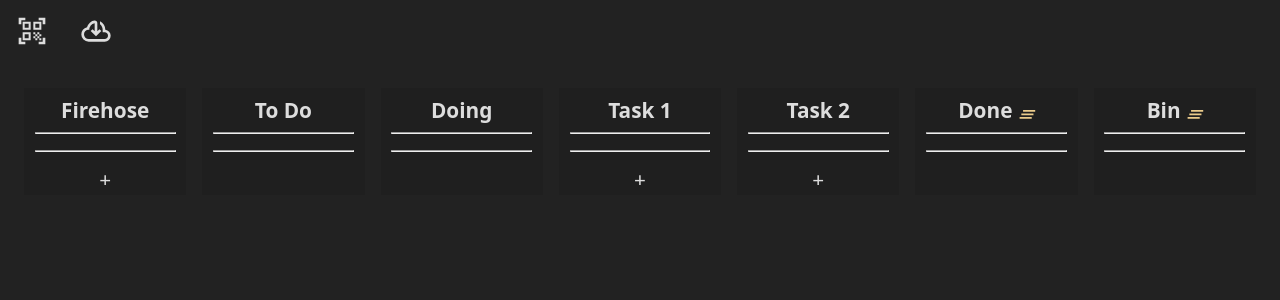
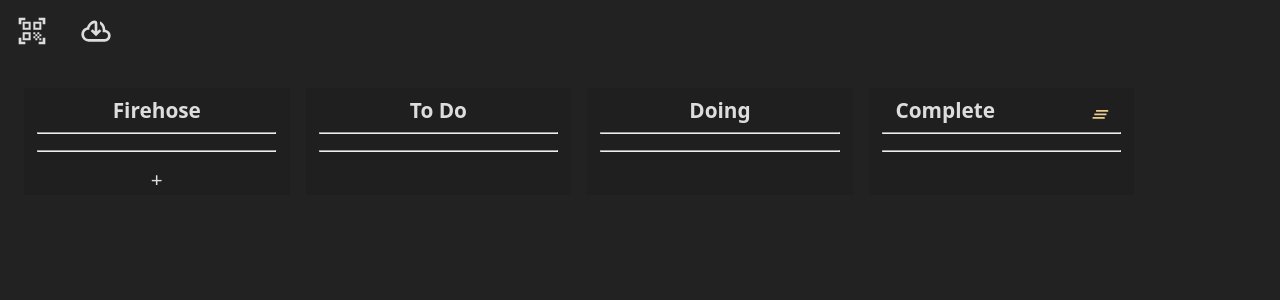
Before and after one commit to MaxAFriedrich/kanban, a Vue app: page / in a window 1280 px wide. Both pictures are taken after a click on the button "Login". Shown: the top 300 px of the page. Built offline with nearby package versions, Linux system fonts and the light colour scheme.

Commit message:
Simplified layout for now

```diff
--- a/src/components/List.vue
+++ b/src/components/List.vue
@@ -30,7 +30,7 @@ function clearItem(){
 
 <template>
   <div class="list">
-    <div class="top">
+    <div class="top" :class="{'space':p.list.dumpable === true}">
       <div class="name">{{ p.list.name }}</div><button class="icon" v-if="p.list.dumpable === true" @click="clearItem">
         <DumpAll />
       </button>
@@ -61,8 +61,14 @@ function clearItem(){
 .top {
   display: flex;
   align-items: center;
+  justify-content:center;
+  flex-wrap: nowrap;
+  width: 100%;
+}
+
+.space{
+  width:85%;
   justify-content: space-between;
-  flex-wrap: nowrap;
 }
 
 .name {
--- a/src/state.js
+++ b/src/state.js
@@ -25,32 +25,32 @@ export let UserData = {
       capacity: 2,
       items: ref([])
     },
+    // {
+    //   name: "Task 1",
+    //   capacity: 5,
+    //   addable: true,
+    //   tuckable: true,
+    //   items: ref([])
+    // },
+    // {
+    //   name: "Task 2",
+    //   capacity: 5,
+    //   addable: true,
+    //   tuckable: true,
+    //   items: ref([])
+    // },
     {
-      name: "Task 1",
-      capacity: 5,
-      addable: true,
-      tuckable: true,
-      items: ref([])
-    },
-    {
-      name: "Task 2",
-      capacity: 5,
-      addable: true,
-      tuckable: true,
-      items: ref([])
-    },
-    {
-      name: "Done",
+      name: "Complete",
       capacity: 5,
       dumpable: true,
       items: ref([])
     },
-    {
-      name: "Bin",
-      capacity: 5,
-      dumpable: true,
-      items: ref([])
-    }
+    // {
+    //   name: "Bin",
+    //   capacity: 5,
+    //   dumpable: true,
+    //   items: ref([])
+    // }
   ])
 }
 
```
